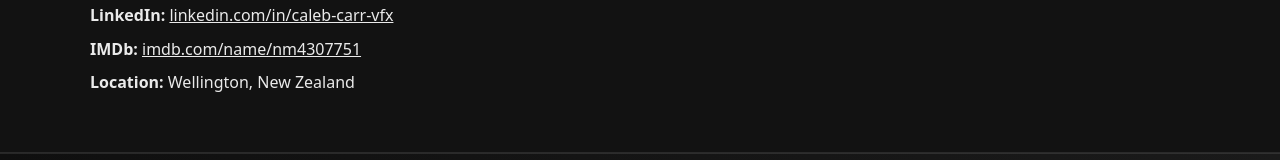
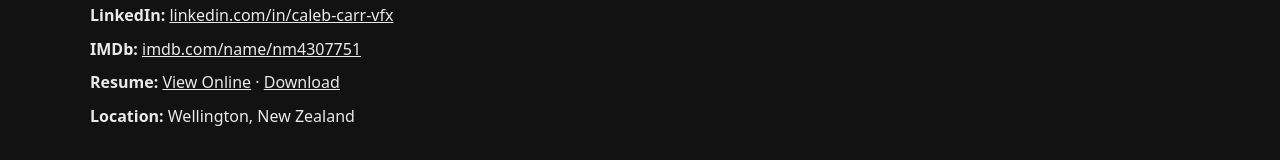
Before and after one commit to calebwithaC/portfolio, a plain HTML site: page index.html in a window 1280 px wide. Shown: the part 1321-1481 px from the top of the page. Drawn offline with Linux system fonts and the light colour scheme.

Commit message:
Update index.html
Included link to resume

```diff
--- a/index.html
+++ b/index.html
@@ -105,6 +105,12 @@
             </a>
           </li>
           <li>
+          <strong>Resume:</strong>
+          <a href="assets/Caleb_Carr_CV.pdf" target="_blank" rel="noopener">View Online</a>
+          ·
+          <a href="assets/Caleb_Carr_CV.pdf" download="Caleb_Carr_CV.pdf">Download</a>
+          </li>
+          <li>
             <strong>Location:</strong> Wellington, New Zealand
           </li>
         </ul>
```
